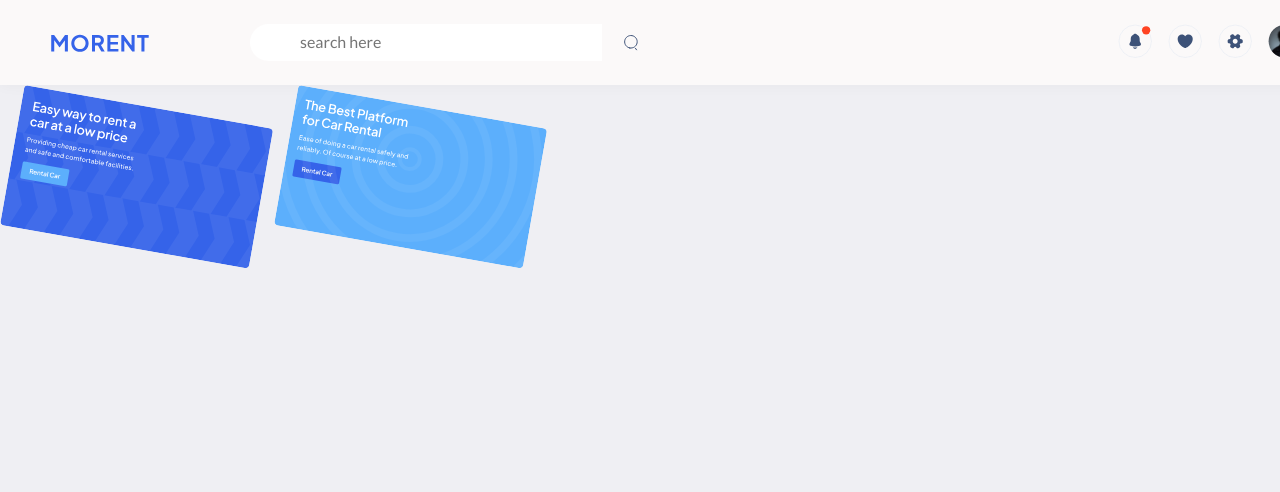
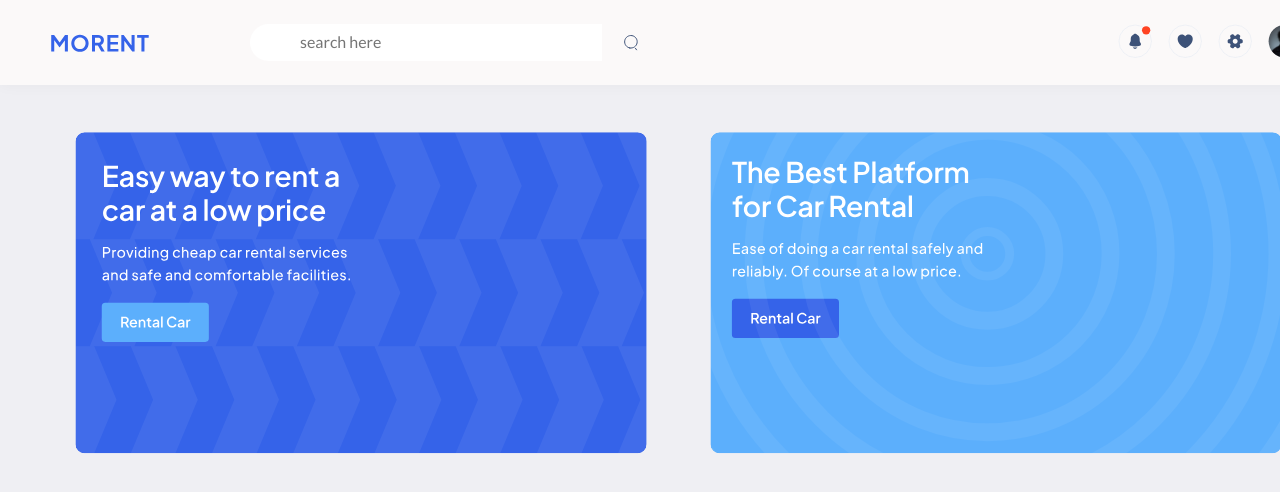
Before and after one commit to Abolfazl181920/car-rent, a React (Vite) app: page / in a window 1280 px wide. Shown: the top 492 px of the page. Built offline with nearby package versions, Linux system fonts and the light colour scheme.

Commit message:
[nav]: done nav in desktop with desktop styles!

```diff
--- a/src/components/nav/LeftBanner.jsx
+++ b/src/components/nav/LeftBanner.jsx
@@ -1,7 +1,11 @@
 import { images } from '../../constants/index'
+
+import styles from './Styles.module.css'
 
 export const LeftBanner = () => {
     return(
-        <img src={images.add1} alt="left_banner" />
+        <div className={styles.spaceleft}>
+            <img className={styles.banner} src={images.add1} alt="left_banner" />
+        </div>
     )
 }
--- a/src/components/nav/RightBanner.jsx
+++ b/src/components/nav/RightBanner.jsx
@@ -1,7 +1,11 @@
 import { images } from '../../constants/index'
+
+import styles from './Styles.module.css'
 
 export const RightBanner = () => {
     return(
-        <img src={images.add2} alt="right_banner" />
+        <div className={styles.spaceright}>
+            <img className={styles.banner} src={images.add2} alt="right_banner" />
+        </div>
     )
 }
--- a/src/components/nav/Styles.module.css
+++ b/src/components/nav/Styles.module.css
@@ -0,0 +1,14 @@
+.banner {
+    width: 620px;
+    transform: rotate(-10deg);
+}
+
+.spaceleft {
+    margin-left: 52px;
+    display: inline-block;
+}
+
+.spaceright {
+    margin-left: 15px;
+    display: inline-block;
+}
```
